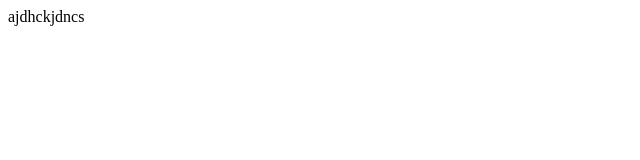
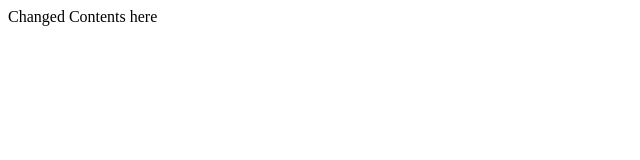
Before and after one commit to neetin101/demo-repo, a plain HTML site: page index.html in a window 1280 px wide. Shown: the whole page, without its empty margins (0-640 px from the left). Drawn offline with Linux system fonts and the light colour scheme.

Commit message:
Update index.html
Changed content of index.html

```diff
--- a/index.html
+++ b/index.html
@@ -1 +1 @@
-<div class="fff">ajdhckjdncs</div>
+<div class="fff">Changed Contents here</div>
```
